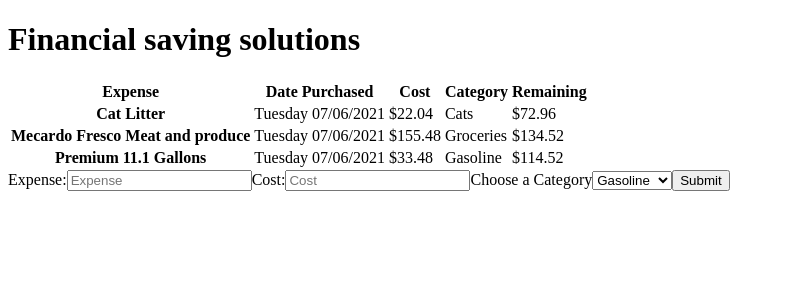
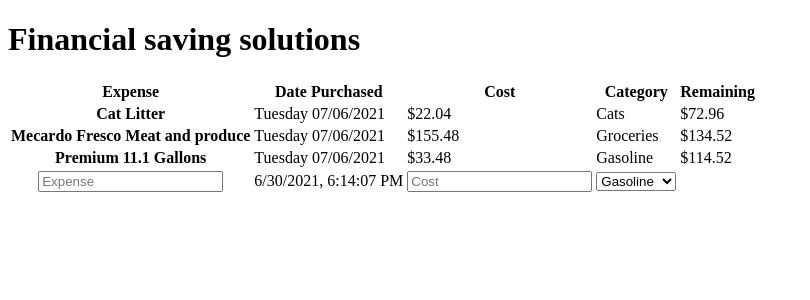
Before and after one commit to dbooyah93/BudgetApplication, a React (Create React App) app in the folder client/: page / in a window 1280 px wide. Shown: the top 300 px of the page, without its empty margins (0-810 px from the left). Built offline with nearby package versions, Linux system fonts and the light colour scheme; the HTML template or start-up script is replaced by a standard one.

Commit message:
Update the App and Index files including dummy data

```diff
--- a/client/src/App.jsx
+++ b/client/src/App.jsx
@@ -13,6 +13,7 @@ class App extends React.Component {
   /** exampleFunction(){} */
 
   render() {
+    let date = new Date();
       return (
         <div>
           <div class="card">
@@ -21,6 +22,7 @@ class App extends React.Component {
                 <div class="col-4"></div>
                 <div class="col-4 text-center">
                   <h1>Financial saving solutions</h1>
+                  <link rel="stylesheet" href="path/to/font-awesome/css/font-awesome.min.css"></link>
                 </div>
                 <div class="col-4"></div>
               </div>
@@ -56,21 +58,26 @@ class App extends React.Component {
                     <td>Gasoline</td>
                     <td>$114.52</td>
                   </tr>
-                  </tbody>
-                </table>
-                <form class="form-inline" action="/action_page.php">
-                  <label for="expense">Expense:</label>
-                  <input type="text" id="expense" placeholder="Expense" name="expense"/>
-                  <label for="cost">Cost:</label>
-                  <input type="money" id="money" placeholder="Cost" name="cost"/>
-                    <label for="category">Choose a Category</label>
-                    <select name="remember">
+                  <tr>
+                    <th scope="row">
+                      <input type="text" placeholder="Expense"></input>
+                    </th>
+                    <td> {new Date().toLocaleString() + ""}</td>
+                    <td>
+                      <input type="text" placeholder="Cost"></input>
+                    </td>
+                    <td>
+                      <select type="select">
                       <option value="Gasoline">Gasoline</option>
                       <option value="cat">Cat</option>
                       <option value="Groceries">Groceries</option>
                       </select>
-                  <button type="submit">Submit</button>
-                </form>
+                    </td>
+                    <td>
+                    </td>
+                  </tr>
+                </tbody>
+              </table>
             </div>
           </div>
         </div>
```
Also changed, not shown: 1 other file (tests, documents, lock files or other folders). Lines whose indentation alone changed are shown as unchanged.
